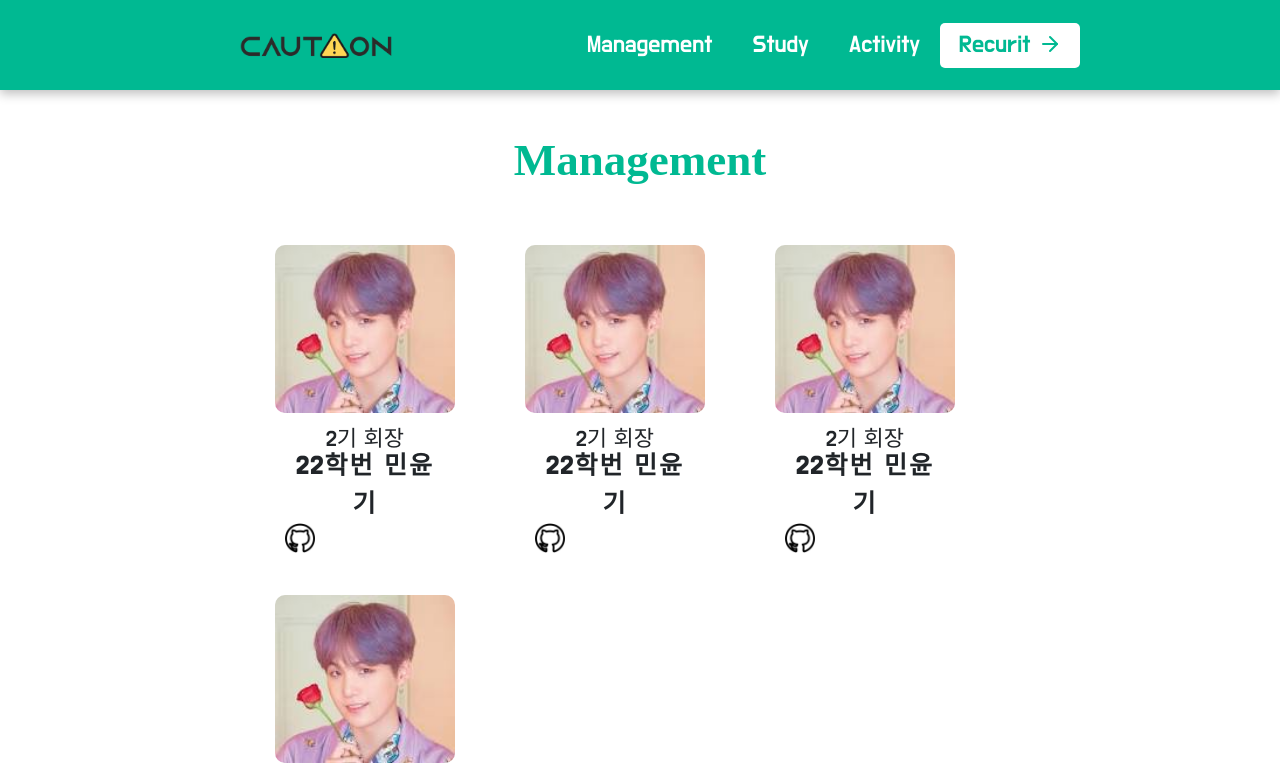
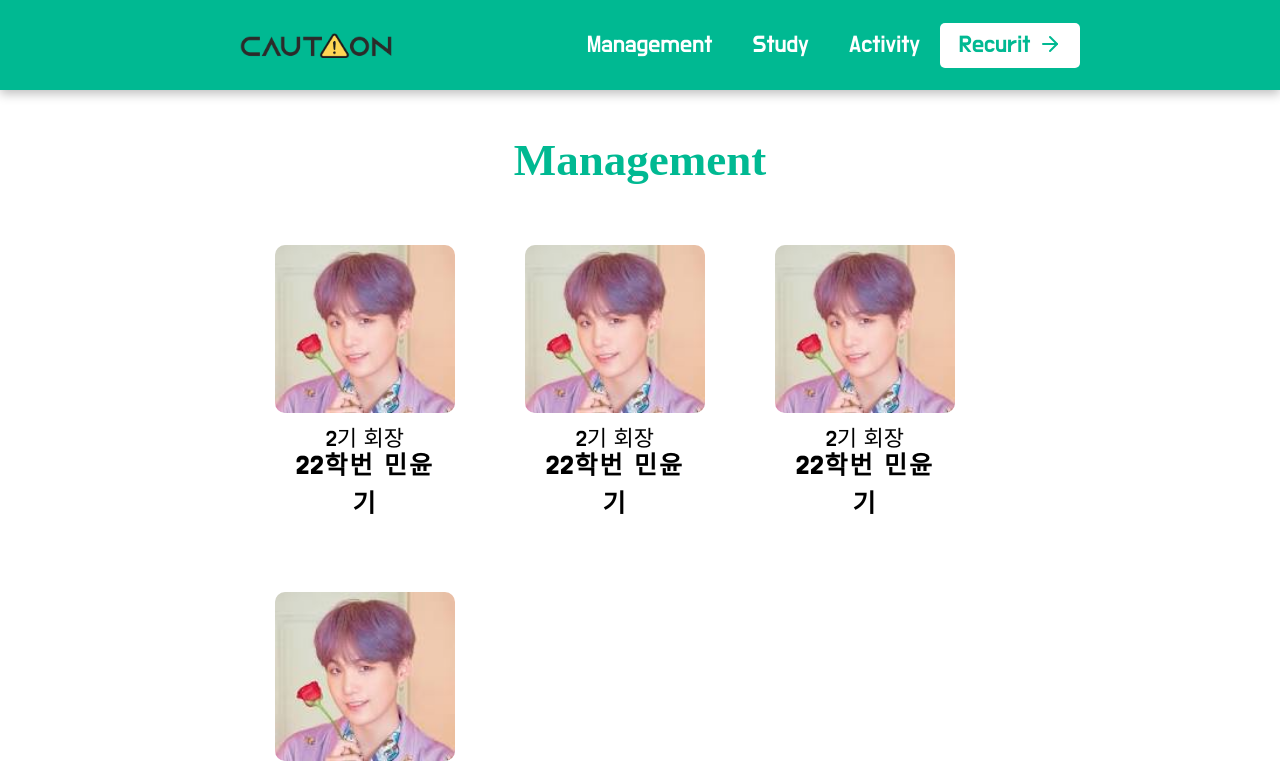
Before and after one commit to CAUti0n/CAUtion-Web-Front-End, a React (Create React App) app: page /management in a window 1280 px wide. Shown: the top 773 px of the page. Built offline with nearby package versions, Linux system fonts and the light colour scheme.

Commit message:
study api 연결

```diff
--- a/package.json
+++ b/package.json
@@ -6,13 +6,14 @@
     "@testing-library/jest-dom": "^5.16.5",
     "@testing-library/react": "^13.4.0",
     "@testing-library/user-event": "^13.5.0",
+    "axios": "^1.4.0",
     "bootstrap": "^5.3.1",
     "dotenv": "^16.0.3",
     "react": "^18.2.0",
     "react-bootstrap": "^2.8.0",
     "react-dom": "^18.2.0",
     "react-icons": "^4.10.1",
-    "react-router-dom": "^6.10.0",
+    "react-router-dom": "^6.15.0",
     "react-scripts": "5.0.1",
     "styled-components": "^6.0.5",
     "web-vitals": "^2.1.4"
--- a/src/Components/management/ManageCard.js
+++ b/src/Components/management/ManageCard.js
@@ -1,28 +1,35 @@
 import React from "react";
 import styled from "styled-components";
 import profileimg from "./profile.png"
-import gitIcon from "./git.png"
 
-const ManageWrapper = styled.div`
+
+const ManageWrapper = styled.a`
   width: 200px;
+  text-decoration: none;
+  color: black;
 
-  height: 300px;
   padding: 10px;
   justify-content: center;
-  margin:25px;
+  margin: 25px;
+  margin-bottom: 0px;
+  border-radius: 7px;
+  transition: .3s;
+  transform-style: preserve-3d;
 
-  border-radius: 7px;
-  &:hover{
+  &:hover {
     box-shadow: 0px 2px 3px 4px lightgray;
+  {/*transform: rotateY(180deg);*/}
+
   }
 
 `
 
 const ProfileImg = styled.img`
-  width:100%;
+  width: 100%;
   border-radius: 10px;
 `
 const PositionWrapper = styled.div`
+  text-decoration-line: none;
   height: 25px;
   font-size: 22px;
   text-align: center;
@@ -38,16 +45,23 @@ const NameWrapper = styled.div`
   font-family: 'Do Hyeon', sans-serif;
 
 `
-const GitImg = styled.img`
-  width: 30px;
-`
+
 
 const NameContainer = styled.div`
   padding: 10px;
+  padding-bottom: 0px;
 
 `
+const Front = styled.div`
+  backface-visibility: hidden;
 
+`
+const Back = styled.div`
+  backface-visibility: hidden;
 
+  transform: rotateY(180deg);
+
+`
 const ManageCard = ({
                         profImg = profileimg,
                         positions = '2기 회장',
@@ -55,14 +69,17 @@ const ManageCard = ({
                         gitLink = "https://github.com/lims00"
                     }) => {
     return (
-        <ManageWrapper>
-            <ProfileImg src={profImg}></ProfileImg>
-            <NameContainer>
-                <PositionWrapper>{positions} </PositionWrapper>
-                <NameWrapper>{name}</NameWrapper>
-                <a href={gitLink}><GitImg src={gitIcon}></GitImg></a>
-            </NameContainer>
-
+        <ManageWrapper href={gitLink}>
+            <Front>
+                <ProfileImg src={profImg}/>
+                <NameContainer>
+                    <PositionWrapper>{positions} </PositionWrapper>
+                    <NameWrapper>{name}</NameWrapper>
+                </NameContainer>
+            </Front>
+            <Back>
+                git 주소를 넣을 까
+            </Back>
         </ManageWrapper>);
 }
 
--- a/src/Components/study/StudyCard.js
+++ b/src/Components/study/StudyCard.js
@@ -1,6 +1,6 @@
 import "bootstrap/dist/css/bootstrap.min.css";
 import styled from "styled-components";
-import {useState} from "react";
+
 
 const CardBox = styled.div`
   width: 165px;
--- a/src/Pages/Management/Management.js
+++ b/src/Pages/Management/Management.js
@@ -29,7 +29,7 @@ const Management = () => {
             <Nav/>
             <HallWrapper>
 
-                <Title props={'Management'}/>
+                <Title props={'Management'} />
 
                 <Wrapper>
                     {/*props.map((e)=> (<ManageCard />))*/}
--- a/src/Pages/Study/Study.js
+++ b/src/Pages/Study/Study.js
@@ -1,11 +1,11 @@
-import React from "react";
+import React, {useEffect, useState} from "react";
 import Nav from "../../Components/Nav";
 import Title from "../../Components/title/Title";
 import styled from "styled-components";
 import StudyCard from "../../Components/study/StudyCard";
 import "bootstrap/dist/css/bootstrap.min.css";
 import Footer from "../../Components/footer/Footer";
-
+import axios from 'axios';
 
 const Wrapper = styled.div`
   position: relative;
@@ -45,48 +45,87 @@ const Cards = styled.div`
 
 
 const Study = ({props}) => {
+    const [studyList, setStudyList] = useState(null);
+    const [loading, setLoading] = useState(false);
+    const [error, setError] = useState(null);
+
+    const LoadData = async () => {
+
+        try {
+            //studyList 비우고
+            setStudyList(null);
+            //오류도 비우고
+            setError(null);
+            //loading중임을 표시
+            setLoading(true);
+            const response = await axios.get("http://localhost:8080/study");
+            //날짜 내림차순으로 정렬하고 studyList에 받은 response 넣기
+            setStudyList(response.data.sort(function (a, b) {
+                return new Date(b.startDate) - new Date(a.startDate);
+            }));
 
 
-    function StudyRepeat() {
-        const studyYear = {year: "0"};
-        let studyArray = [];
-        {/*for (let i = 0; i < studyAPI.length; i++) {
+        } catch (error) {
+            console.log(error);
+            setError(error);
+        }
+        setLoading(false);
+    };
+
+    useEffect(() => {
+        //studyList 비우고
+        LoadData();
+
+    }, []);
+
+    //로딩중 일때 화면
+
+    if (error) return (<h1>ERROR</h1>);
+    if (!studyList) return (<h1> nothing</h1>);
+
+
+    function ShowStudy() {
+
+        const studyYear = {year: studyList[0]["title"].substring(0, 6)};
+        //첫번째 year 마진 조절하기 위해서 한 작업
+        let studyArray = [<Year style={{"margin-top": "0px"}}>{studyYear.year}</Year>];
+
+
+
+        for (let i = 0; i < studyList.length; i++) {
+
             {
-                {
-                    studyYear.year === studyAPI[i]["properties"]["Name"]["title"][0]["plain_text"].substring(0, 6) ?
-                        studyArray.push() : studyArray.push(
-                            <Year>{studyAPI[i]["properties"]["Name"]["title"][0]["plain_text"].substring(0, 6)}
+                studyYear.year === studyList[i]["title"].substring(0, 6) ? studyArray.push() : studyArray.push(
+                    <Year>{studyList[i]["title"].substring(0, 6)}
                     </Year>)
             }
             {
-                    studyYear.year === studyAPI[i]["properties"]["Name"]["title"][0]["plain_text"].substring(0, 6) ?
-                        studyArray.push() : studyYear.year = studyAPI[i]["properties"]["Name"]["title"][0]["plain_text"].substring(0, 6)
+                studyYear.year === studyList[i]["title"].substring(0, 6) ? studyArray.push() : studyYear.year = studyList[i]["title"].substring(0, 6)
             }
-            }<Year>2023-1</Year>
+
             studyArray.push(<StudyCard
+                img={studyList[i]["image"]}
+                studyTitle={studyList[i]["title"].substring(7,)}
+                mentor={studyList[i]["mento"]}
+                url={studyList[i]["url"]}
             ></StudyCard>);
-        */
         }
+
         return studyArray;
     }
 
-    return (
-        <div>
+
+    return (<div>
         <Nav/>
         <Title props={"Study"} style={{"margin-bottom": "0px"}}/>
         <Wrapper>
             <Cards>
-                    <Year>2023-1</Year>
-                    <StudyCard></StudyCard>
-                    <StudyCard></StudyCard>
-                    <StudyCard></StudyCard>
-                    <StudyCard></StudyCard>
-                    <StudyCard></StudyCard>
+                {ShowStudy()}
+
             </Cards>
         </Wrapper>
         <Footer/>
-        </div>
-    );
+    </div>);
 };
 
 export default Study;
```
Also changed, not shown: 1 other file (tests, documents, lock files or other folders). Lines whose indentation alone changed are shown as unchanged.
